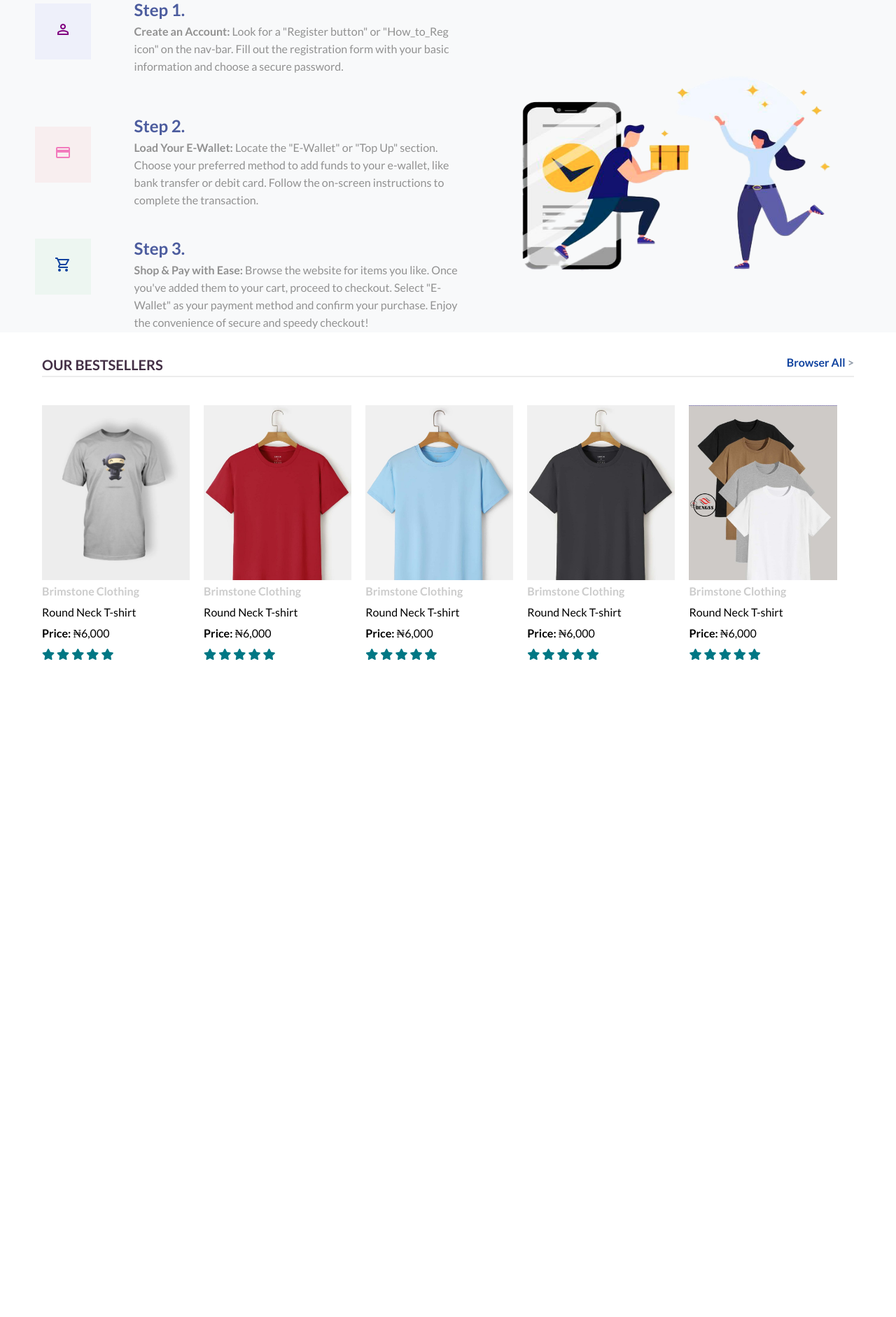
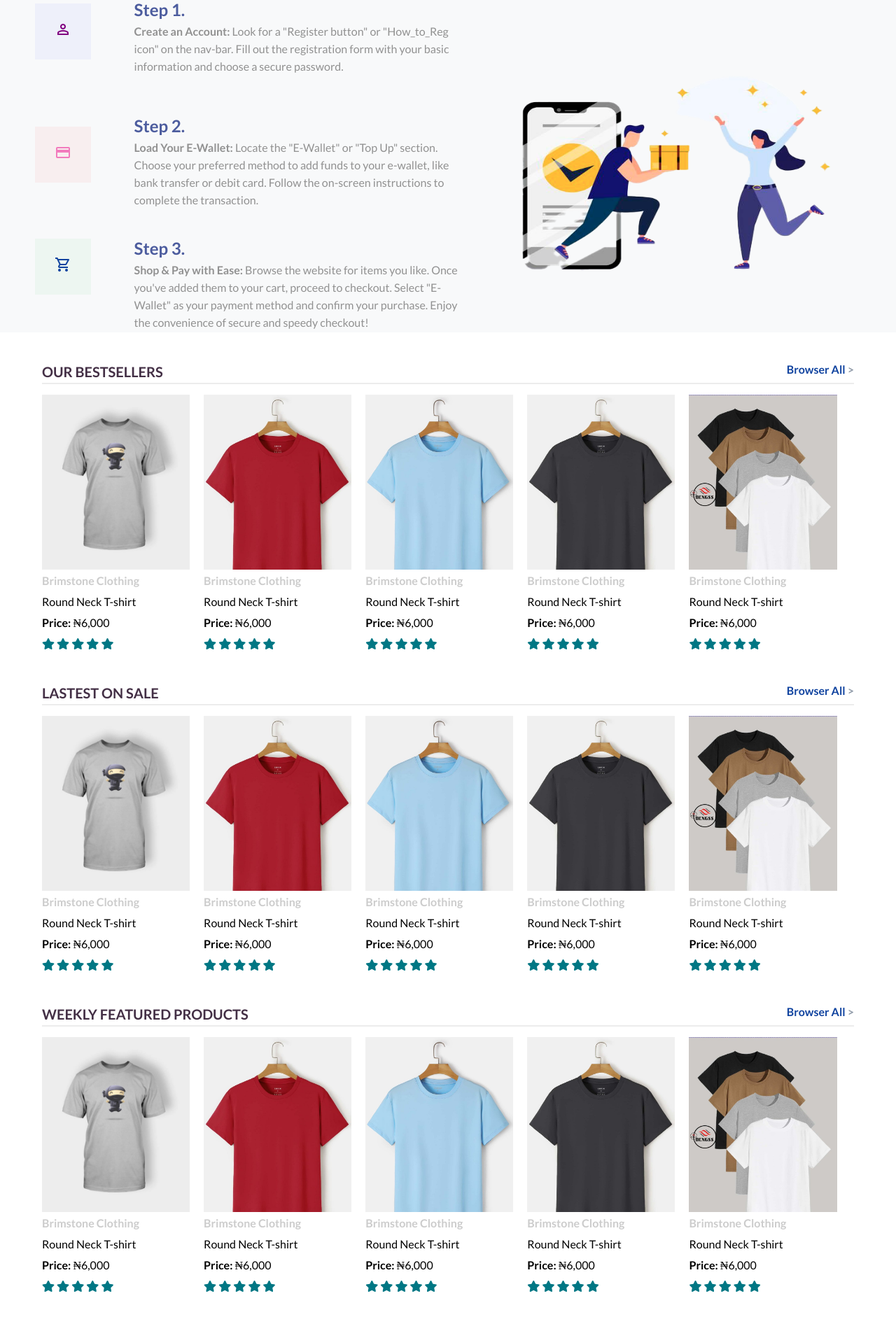
Before and after one commit to mayor167/RAOLAK-SCHOOL_E-COMMERCE, a PHP site: page / in a window 1280 px wide. Shown: the part 860-2742 px from the top of the page at 70% size. Before the commit the page ends 1803 px from the top, so only its background shows below. Run offline with PHP 8.4, Linux system fonts and the light colour scheme.

Commit message:
index page updated

```diff
--- a/index.css
+++ b/index.css
@@ -422,8 +422,8 @@ padding-bottom: 15px;
     margin-right: 60px;
     margin-left: 60px;
     border-bottom: 2px solid #ececec;
-    margin-top: 30px;
-    margin-bottom: 40px;
+    margin-top: 40px;
+    margin-bottom: 15px;
 }
 .gallery_product_caption h1{
     font-family: 'lato';
@@ -448,8 +448,7 @@ padding-bottom: 15px;
 
 .product_gallery .wrapper{
     display: flex;
-
-    height: 600px;
+    height: 370px;
     margin-top: 5px;
     margin-right: 60px;
     margin-left: 60px;
--- a/index.html
+++ b/index.html
@@ -36,7 +36,7 @@
         <div class="nav-bar">
             <nav>
                 <ul>
-                    <li><a href="#">HOME</a></li>
+                    <li><a href="index.html">HOME</a></li>
                     <li><a href="#">SHOP</a></li>
                     <li><a href="#">BLOG</a></li>
                     <li><a href="#">LEGAL NOTICE</a></li>
@@ -235,8 +235,178 @@
                     </div>
                 </div>
         </div>
+
     </div>
+    <div class="gallery_product_caption">
+        <h1>LASTEST ON SALE <span><a href="#">Browser All <span class="forward_arrow">></span></a></span></h1>
+       </div>
+       <div class="wrapper">
+        <div class="shirts_hoods">
+                <div class="display_div_with_product_details">
+                    <div class="product1">
 
-   </div>
+                    </div>
+
+
+                    <div class="product_details">
+                        <h2>Brimstone Clothing</h2>
+                        <p>Round Neck T-shirt</p>
+                        <p><b>Price:</b> ₦6,000</p>
+                        <span class="fas fa-star"></span>
+                        <span class="fas fa-star"></span>
+                        <span class="fas fa-star"></span>
+                        <span class="fas fa-star"></span>
+                        <span class="fas fa-star"></span>
+                    </div>
+
+                </div>
+                <div class="display_div_with_product_details">
+                    <div class="product2">
+
+                    </div>
+                    <div class="product_details">
+                        <h2>Brimstone Clothing</h2>
+                        <p>Round Neck T-shirt</p>
+                        <p><b>Price:</b> ₦6,000</p>
+                        <span class="fas fa-star"></span>
+                        <span class="fas fa-star"></span>
+                        <span class="fas fa-star"></span>
+                        <span class="fas fa-star"></span>
+                        <span class="fas fa-star"></span>
+                    </div>
+                </div>
+                <div class="display_div_with_product_details">
+                    <div class="product3">
+
+                    </div>
+                    <div class="product_details">
+                        <h2>Brimstone Clothing</h2>
+                        <p>Round Neck T-shirt</p>
+                        <p><b>Price:</b> ₦6,000</p>
+                        <span class="fas fa-star"></span>
+                        <span class="fas fa-star"></span>
+                        <span class="fas fa-star"></span>
+                        <span class="fas fa-star"></span>
+                        <span class="fas fa-star"></span>
+                    </div>
+                </div>
+                <div class="display_div_with_product_details">
+                    <div class="product4">
+
+                    </div>
+                    <div class="product_details">
+                        <h2>Brimstone Clothing</h2>
+                        <p>Round Neck T-shirt</p>
+                        <p><b>Price:</b> ₦6,000</p>
+                        <span class="fas fa-star"></span>
+                        <span class="fas fa-star"></span>
+                        <span class="fas fa-star"></span>
+                        <span class="fas fa-star"></span>
+                        <span class="fas fa-star"></span>
+                    </div>
+                </div>
+                <div class="display_div_with_product_details">
+                    <div class="product5">
+
+                    </div>
+                    <div class="product_details">
+                        <h2>Brimstone Clothing</h2>
+                        <p>Round Neck T-shirt</p>
+                        <p><b>Price:</b> ₦6,000</p>
+                        <span class="fas fa-star"></span>
+                        <span class="fas fa-star"></span>
+                        <span class="fas fa-star"></span>
+                        <span class="fas fa-star"></span>
+                        <span class="fas fa-star"></span>
+                    </div>
+                </div>
+        </div>
+    </div>
+    <div class="gallery_product_caption">
+        <h1>WEEKLY FEATURED PRODUCTS <span><a href="#">Browser All <span class="forward_arrow">></span></a></span></h1>
+       </div>
+       <div class="wrapper">
+        <div class="shirts_hoods">
+                <div class="display_div_with_product_details">
+                    <div class="product1">
+
+                    </div>
+
+
+                    <div class="product_details">
+                        <h2>Brimstone Clothing</h2>
+                        <p>Round Neck T-shirt</p>
+                        <p><b>Price:</b> ₦6,000</p>
+                        <span class="fas fa-star"></span>
+                        <span class="fas fa-star"></span>
+                        <span class="fas fa-star"></span>
+                        <span class="fas fa-star"></span>
+                        <span class="fas fa-star"></span>
+                    </div>
+
+                </div>
+                <div class="display_div_with_product_details">
+                    <div class="product2">
+
+                    </div>
+                    <div class="product_details">
+                        <h2>Brimstone Clothing</h2>
+                        <p>Round Neck T-shirt</p>
+                        <p><b>Price:</b> ₦6,000</p>
+                        <span class="fas fa-star"></span>
+                        <span class="fas fa-star"></span>
+                        <span class="fas fa-star"></span>
+                        <span class="fas fa-star"></span>
+                        <span class="fas fa-star"></span>
+                    </div>
+                </div>
+                <div class="display_div_with_product_details">
+                    <div class="product3">
+
+                    </div>
+                    <div class="product_details">
+                        <h2>Brimstone Clothing</h2>
+                        <p>Round Neck T-shirt</p>
+                        <p><b>Price:</b> ₦6,000</p>
+                        <span class="fas fa-star"></span>
+                        <span class="fas fa-star"></span>
+                        <span class="fas fa-star"></span>
+                        <span class="fas fa-star"></span>
+                        <span class="fas fa-star"></span>
+                    </div>
+                </div>
+                <div class="display_div_with_product_details">
+                    <div class="product4">
+
+                    </div>
+                    <div class="product_details">
+                        <h2>Brimstone Clothing</h2>
+                        <p>Round Neck T-shirt</p>
+                        <p><b>Price:</b> ₦6,000</p>
+                        <span class="fas fa-star"></span>
+                        <span class="fas fa-star"></span>
+                        <span class="fas fa-star"></span>
+                        <span class="fas fa-star"></span>
+                        <span class="fas fa-star"></span>
+                    </div>
+                </div>
+                <div class="display_div_with_product_details">
+                    <div class="product5">
+
+                    </div>
+                    <div class="product_details">
+                        <h2>Brimstone Clothing</h2>
+                        <p>Round Neck T-shirt</p>
+                        <p><b>Price:</b> ₦6,000</p>
+                        <span class="fas fa-star"></span>
+                        <span class="fas fa-star"></span>
+                        <span class="fas fa-star"></span>
+                        <span class="fas fa-star"></span>
+                        <span class="fas fa-star"></span>
+                    </div>
+                </div>
+        </div>
+    </div>
+       </div>
 </body>
 </html>
```
